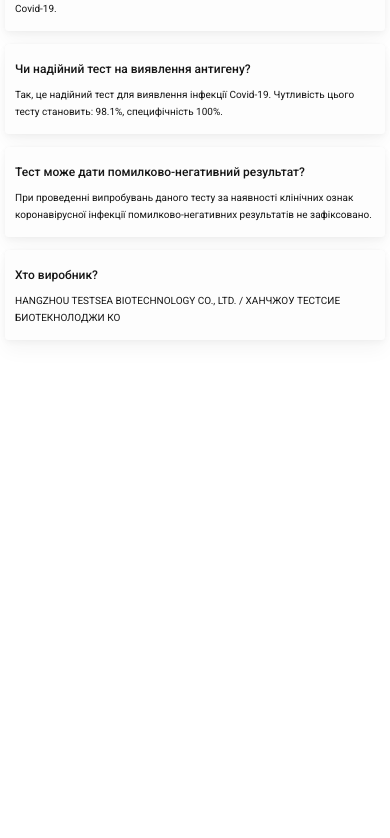
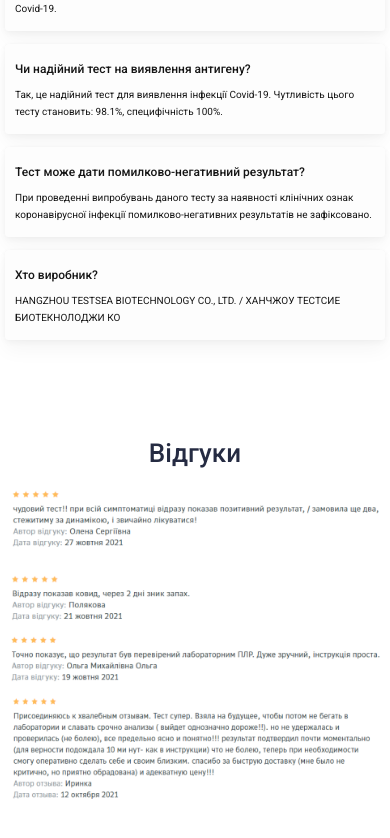
Before and after one commit to NazarShpak/mcup, a Vue app: page / in a window 390 px wide. Shown: the part 3209-4047 px from the top of the page. Before the commit the page ends 3649 px from the top, so only its background shows below. Built offline with nearby package versions, Linux system fonts and the light colour scheme.

Commit message:
add ReviewsPart

```diff
--- /dev/null
+++ b/src/components/reviews/ReviewsPart.vue
@@ -0,0 +1,73 @@
+<template>
+  <div class="reviews-part">
+    <div class="container">
+
+      <h2 class="reviews-part__title">
+        Відгуки
+      </h2>
+
+      <img alt
+           class="reviews-part__img"
+           :src='require(`@/assets/images/reviews.png`)'
+      >
+
+    </div>
+  </div>
+</template>
+
+<script>
+export default {
+  name: "ReviewsPart"
+}
+</script>
+
+<style lang="scss" scoped>
+.reviews-part {
+  margin-bottom: 167px;
+
+  &__title {
+    font-weight: 500;
+    font-size: 46px;
+    line-height: 61px;
+    text-align: center;
+    letter-spacing: 0.2px;
+    color: #252B42;
+    margin-bottom: 50px;
+  }
+
+  &__img {
+    display: block;
+    margin: 0 auto;
+  }
+}
+
+@media (max-width: 428px) {
+  .reviews-part {
+    margin-bottom: 100px;
+
+    .container {
+      padding: 0 11px;
+    }
+
+    &__title {
+      font-size: 26px;
+      line-height: 26px;
+      letter-spacing: 0.09px;
+      margin-bottom: 15px;
+    }
+
+    &__img {
+      width: 400px;
+      height: auto;
+    }
+  }
+}
+
+@media (max-width: 415px) {
+  .reviews-part {
+    &__img {
+      width: 370px;
+    }
+  }
+}
+</style>
--- a/src/pages/MainPage.vue
+++ b/src/pages/MainPage.vue
@@ -19,6 +19,9 @@
     <!-- QUESTIONS - ANSWERS -->
     <questions-answers-part/>
 
+    <!-- REVIEWS -->
+    <reviews-part/>
+
   </div>
 </template>
 
@@ -29,6 +32,7 @@ import ClientsPart from "../components/clients/ClientsPart";
 import PricePart from "../components/price/PricePart";
 import ReagentsPart from "../components/reagents/ReagentsPart";
 import QuestionsAnswersPart from "../components/questions-answers/QuestionsAnswersPart";
+import ReviewsPart from "../components/reviews/ReviewsPart";
 
 export default {
   name: "MainPage",
@@ -38,7 +42,8 @@ export default {
     ClientsPart,
     PricePart,
     ReagentsPart,
-    QuestionsAnswersPart
+    QuestionsAnswersPart,
+    ReviewsPart
   }
 }
 </script>
```
Also changed, not shown: src/components/delivery/DeliveryPart.vue (added, +25 -0 lines), src/assets/images/reviews.png (added).
